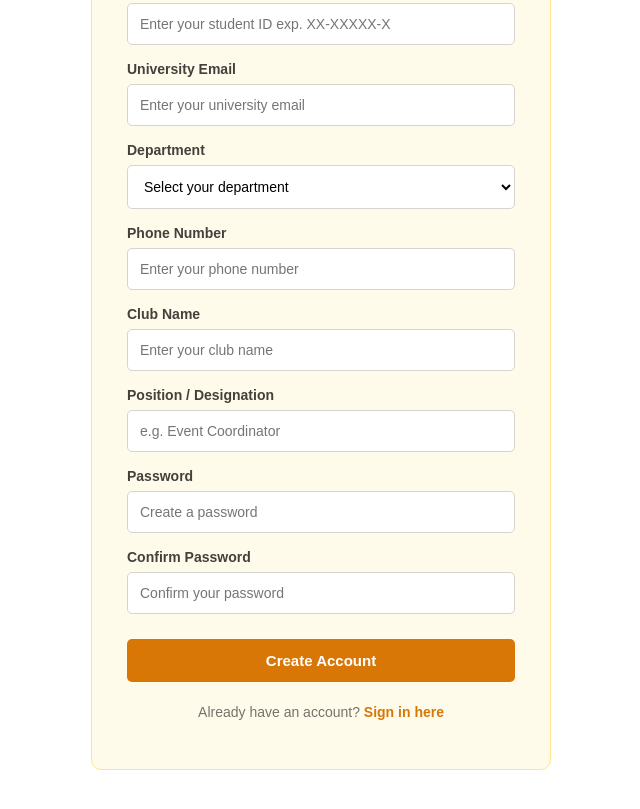
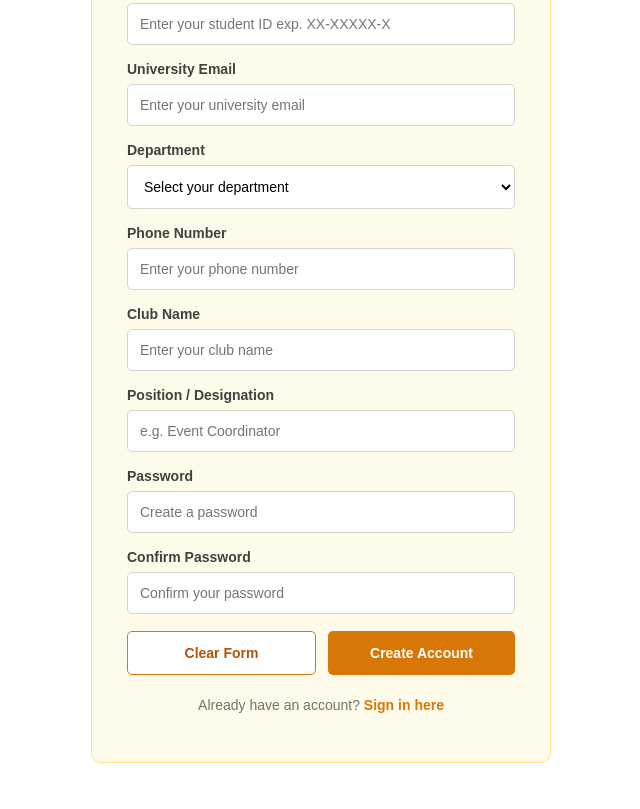
Before and after one commit to Shayann-o/WebTech_Project_Fall2026-27_GroupNumber3, a plain HTML site: page pages/event_coordinator/register.html in a window 1280 px wide. Shown: the part 339-1148 px from the top of the page, without its empty margins (319-959 px from the left). Drawn offline with Linux system fonts and the light colour scheme.

Commit message:
Add button group layout for form actions in login and registration pages

```diff
--- a/css/event-Co/Estyle.css
+++ b/css/event-Co/Estyle.css
@@ -103,6 +103,34 @@ body {
 }
 
 
+.button-group {
+    display: flex;
+    gap: 12px;
+    margin-top: 8px;
+}
+
+.button-group button {
+    flex: 1;
+    padding: 13px;
+    border-radius: 5px;
+    font-size: 14px;
+    font-weight: bold;
+    cursor: pointer;
+}
+
+.clear-btn {
+    background-color: #FFFFFF;
+    color: #B45309;
+    border: 1px solid #D97706;
+}
+
+.clear-btn:hover {
+    background-color: #FEF3C7;
+}
+
+.button-group .submit-btn {
+    margin-top: 0;
+}
 
 .switch-text {
     text-align: center;
--- a/pages/event_coordinator/register.html
+++ b/pages/event_coordinator/register.html
@@ -105,9 +105,17 @@
                         <p id="ConfirmPasswordError" class="error-message"></p>
                 </div>
 
-                <button type="submit" class="submit-btn">
-                    Create Account
-                </button>
+                <div class="button-group">
+
+    <button type="reset" class="clear-btn">
+        Clear Form
+    </button>
+
+    <button type="submit" class="submit-btn">
+        Create Account
+    </button>
+
+</div>
 
             </form>
 
```
Also changed, not shown: pages/event_coordinator/login.html (line endings or trailing spaces).
